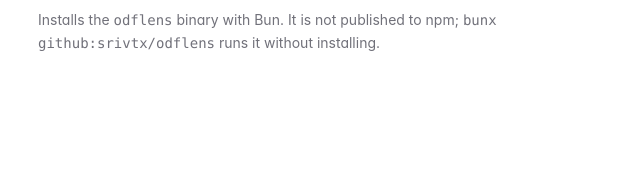
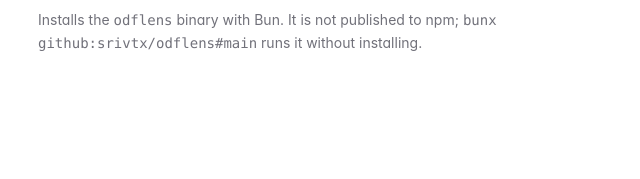
Before and after one commit to srivtx/odflens, a website: page site/index.html in a window 1280 px wide. Shown: the part 576-755 px from the top of the page, 66-706 px from the left. Drawn offline with Linux system fonts and the light colour scheme.

Commit message:
docs: pin the bunx examples to the main ref for deterministic installs

```diff
--- a/site/index.html
+++ b/site/index.html
@@ -107,7 +107,7 @@
           <code class="install__cmd">curl -fsSL https://raw.githubusercontent.com/srivtx/odflens/main/install.sh | sh</code>
           <button type="button" class="btn btn--outline btn--sm" data-copy="curl -fsSL https://raw.githubusercontent.com/srivtx/odflens/main/install.sh | sh">Copy</button>
         </div>
-        <p class="install__note reveal">Installs the <code>odflens</code> binary with Bun. It is not published to npm; <code>bunx github:srivtx/odflens</code> runs it without installing.</p>
+        <p class="install__note reveal">Installs the <code>odflens</code> binary with Bun. It is not published to npm; <code>bunx github:srivtx/odflens#main</code> runs it without installing.</p>
       </div>
     </div>
   </section>
@@ -262,7 +262,7 @@
 curl -fsSL https://raw.githubusercontent.com/srivtx/odflens/main/install.sh | sh
 
 # Or run once, without installing
-bunx github:srivtx/odflens report.odt
+bunx github:srivtx/odflens#main report.odt
 
 # Add to a project as a dev dependency
 bun add -d github:srivtx/odflens
```
Also changed, not shown: README.md.
